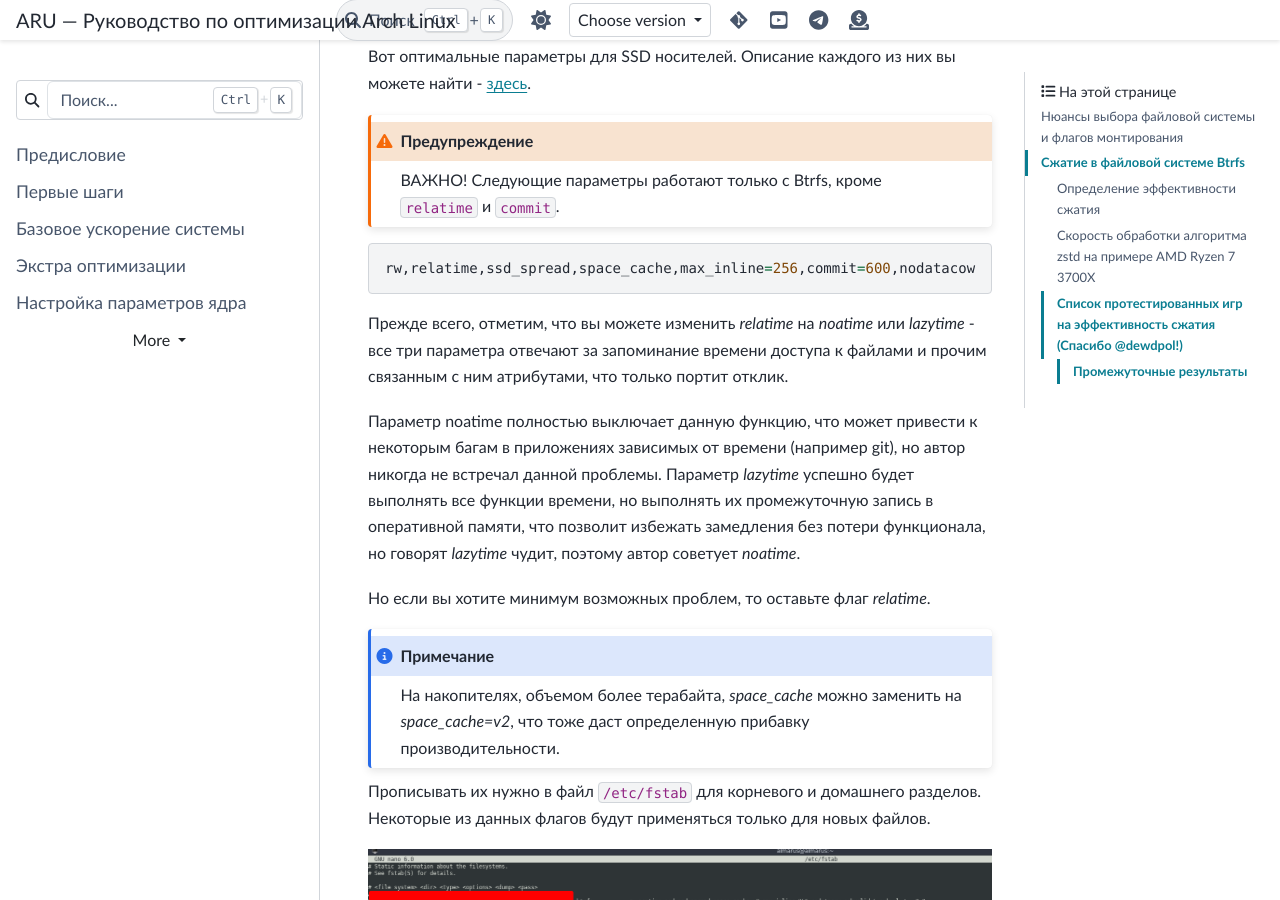
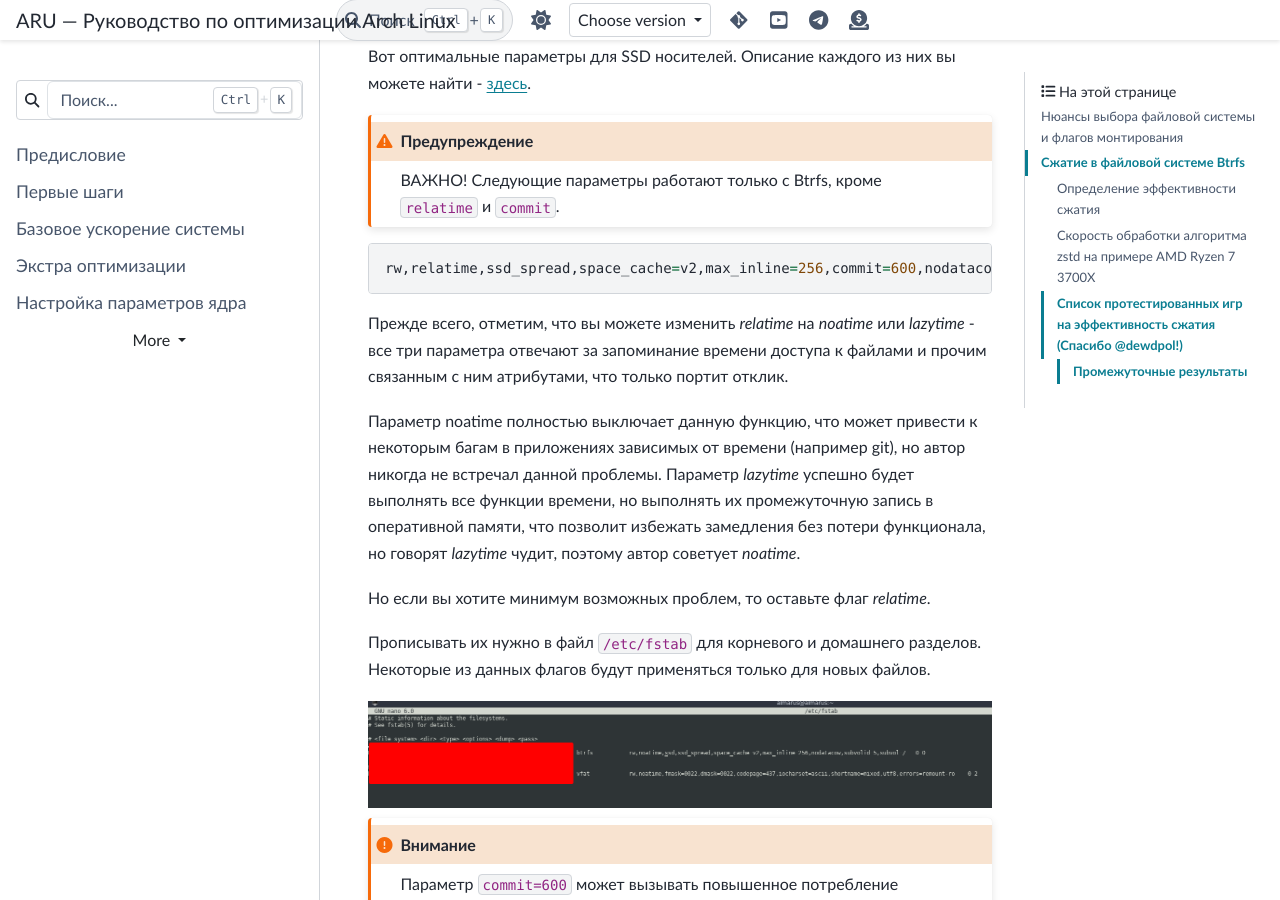
Before and after one commit to ventureoo/ARU, a Sphinx documentation site: the page built from docs/source/file-systems.rst, in a window 1280 px wide and 900 px high, scrolled down 860 px. Built offline with Sphinx 7.4.7 and the PyData theme 0.15.4, drawn with Linux system fonts in a browser that asks for light colours.

Commit message:
file-systems: Return space_cache=v2
Solves this mounting issue: https://github.com/btrfs/btrfs-todo/issues/29

```diff
--- a/docs/source/file-systems.rst
+++ b/docs/source/file-systems.rst
@@ -70,9 +70,6 @@ HDD. Имеет самое большое распространение и до
 говорят *lazytime* чудит, поэтому автор советует *noatime*.
 
 Но если вы хотите минимум возможных проблем, то оставьте флаг *relatime*.
-
-.. note:: На накопителях, объемом более терабайта, *space_cache* можно заменить
-   на *space_cache=v2*, что тоже даст определенную прибавку производительности.
 
 Прописывать их нужно в файл ``/etc/fstab`` для корневого и домашнего разделов.
 Некоторые из данных флагов будут применяться только для новых файлов.
```
Also changed, not shown: other parts of docs/source/file-systems.rst (+1 -1 lines).
